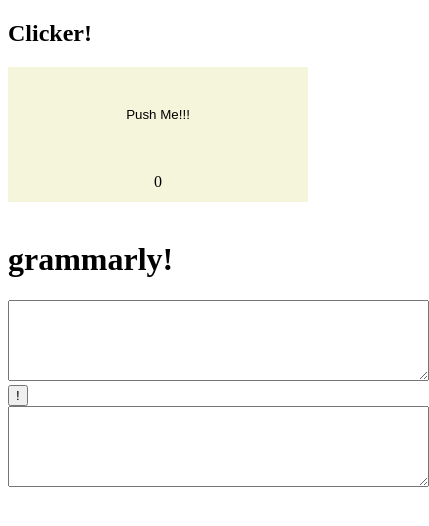
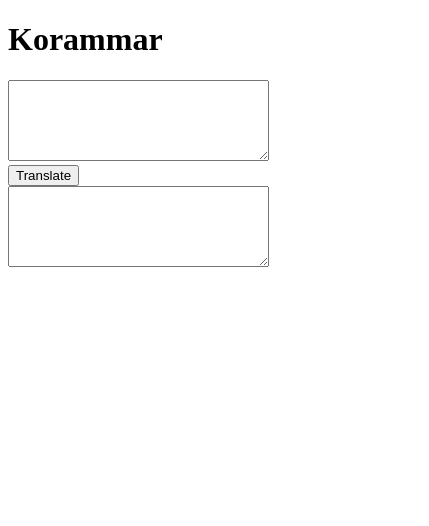
Before and after one commit to esunn0412/korammar, a browser extension: page service/popup.html in a window 400 px wide. Shown: the whole page, 429 px wide, since content can reach past the window. Drawn offline with Linux system fonts and the light colour scheme.

Commit message:
little changes

```diff
--- a/service/popup.html
+++ b/service/popup.html
@@ -4,24 +4,16 @@
     <meta charset="UTF-8">
     <meta name="viewport" content="width=device-width, initial-scale=1.0">
     <title>Korammarly</title>
+    <script src="script.js"></script>
 </head>
-<body style="width: 300px">
+<body id="popup-body" style="width: 300px">
     <div>
-        <h2>Clicker!</h2>
-        <div style="display: flex; flex-direction:column; align-items: center; justify-content: center; background-color:beige;">
-            <button id="redbutton" style="cursor: pointer; padding: 30px; margin: 10px; background-color:transparent; border-style: none; border-radius: 25px">Push Me!!!</button>
-            <div id="counter" style="width: 50px; height: 40px; color: black; display:flex; align-items: center; justify-content: center;">0</div>
-        </div>
-    </div>
-    <br>
-    <div>
-        <h1>grammarly!</h1>
-        <textarea id="inputText" rows="5" cols="50"></textarea>
+        <h1 id="korammar">Korammar</h1>
+        <textarea id="inputText" rows="5" cols="30"></textarea>
         <br>
-        <button id="correctButton">!</button>
+        <button id="correctButton">Translate</button>
         <br>
-        <textarea id="outputText" rows="5" cols="50" readonly></textarea>
+        <textarea id="outputText" rows="5" cols="30" readonly></textarea>
     </div>
 </body>
-<script src="script.js"></script>
 </html>
--- a/service/script.js
+++ b/service/script.js
@@ -1,4 +1,9 @@
 document.addEventListener('DOMContentLoaded', () => {
+
+    chrome.storage.sync.get('color', ({color}) => {
+        document.getElementById('korammar').style.color = color;
+    });
+
     let counter = 0;
 
     const redButton = document.getElementById("redbutton");
```
Also changed, not shown: service/background.js (+5 -8 lines), service/manifest.json.
